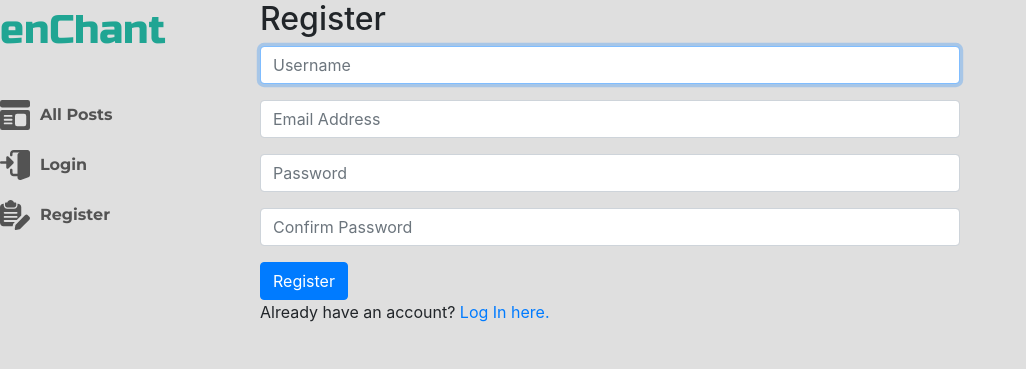
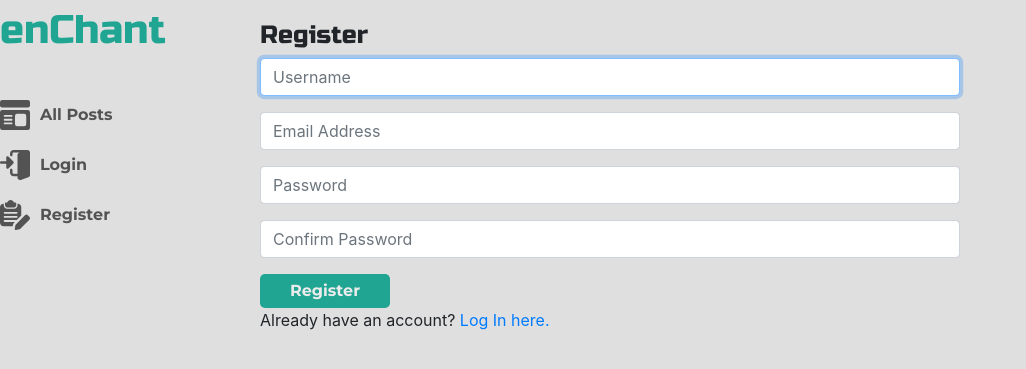
Before and after one commit to UncleKhab/cs50network, a Django app: page /register in a window 1280 px wide; the page is wider, and only the part inside the window is pictured. Shown: the top 369 px of that part, without its empty margins (0-1026 px from the left). Run offline with Django 3.2, Linux system fonts and the light colour scheme; tables that the repository leaves empty hold one stand-in row (values such as "Sample post"); some libraries are stand-ins or nearby versions.

Commit message:
Final Commit before Submit

```diff
--- a/project4/network/static/network/app.js
+++ b/project4/network/static/network/app.js
@@ -143,7 +143,7 @@ function create_tweet(e){
     })
     .then(response => {
         if(status === 201){
-            alert(response.message)
+
             location.reload()
         }else{
             alert(response.error)
--- a/project4/network/static/network/styles.css
+++ b/project4/network/static/network/styles.css
@@ -1,3 +1,12 @@
+.form-container {
+  margin: 20px 0;
+}
+
+.form-container h2 {
+  font-family: 'Russo One', sans-serif;
+  font-size: 25px;
+}
+
 body {
   -webkit-box-sizing: border-box;
           box-sizing: border-box;
@@ -259,7 +268,19 @@ body {
   font-size: 24px;
 }
 
-.profile-user button {
+.profile-follow {
+  font-family: 'Russo One', sans-serif;
+  display: -webkit-box;
+  display: -ms-flexbox;
+  display: flex;
+}
+
+.profile-follow-stats {
+  font-size: 20px;
+  margin-right: 20px;
+}
+
+.custom-btn {
   font-family: 'Montserrat', sans-serif;
   font-weight: bold;
   background-color: #20A593;
@@ -272,23 +293,17 @@ body {
   height: fit-content;
 }
 
-.profile-user button:hover {
+.custom-btn:hover {
   opacity: 0.8;
 }
 
-.profile-user button:focus {
+.custom-btn:focus {
   outline: none;
 }
 
-.profile-follow {
-  font-family: 'Russo One', sans-serif;
-  display: -webkit-box;
-  display: -ms-flexbox;
-  display: flex;
-}
-
-.profile-follow-stats {
-  font-size: 20px;
-  margin-right: 20px;
+.empty-status {
+  font-family: 'Source Sans Pro', sans-serif;
+  font-size: 24px;
+  font-weight: bold;
 }
 /*# sourceMappingURL=styles.css.map */
--- a/project4/network/static/network/styles.scss
+++ b/project4/network/static/network/styles.scss
@@ -11,6 +11,15 @@ $wash-red: #eb5a5a;
 // font-family: 'Open Sans', sans-serif;
 // font-family: 'Russo One', sans-serif;
 // font-family: 'Source Sans Pro', sans-serif;
+
+.form-container{
+    margin: 20px 0;
+    h2{
+        font-family:'Russo One', sans-serif;
+        font-size:25px;
+    }
+}
+
 body {
     box-sizing:border-box;
     margin:0;
@@ -214,7 +223,19 @@ body {
             font-family:'Russo One', sans-serif;
             font-size:24px;
         }
-        button{
+
+    }
+    &-follow{
+        font-family: 'Russo One', sans-serif;
+        display:flex;
+        &-stats{
+            font-size:20px;
+            margin-right: 20px;
+        }
+    }
+}
+
+.custom-btn{
     font-family: 'Montserrat', sans-serif;
     font-weight:bold;
     background-color: $primary-color;
@@ -230,13 +251,8 @@ body {
         outline:none;
     }
 }
+.empty-status{
+    font-family: 'Source Sans Pro', sans-serif;
+    font-size:24px;
+    font-weight:bold;
 }
-    &-follow{
-        font-family: 'Russo One', sans-serif;
-        display:flex;
-        &-stats{
-            font-size:20px;
-            margin-right: 20px;
-        }
-    }
-}
--- a/project4/network/templates/network/index.html
+++ b/project4/network/templates/network/index.html
@@ -41,10 +41,7 @@
                         {% endif %}
                         <p>{{ tweet.like.count }}</p>
                     </button>
-                    <button>
-                        <img src="{% static 'network/icons/comment.svg' %}">
-                        <p>2</p>
-                    </button>
+
                     {% if request.user == tweet.user%}
                     <button class="edit" data-id="{{ tweet.id }}">
                         <img src="{% static 'network/icons/edit.svg' %}">
--- a/project4/network/templates/network/login.html
+++ b/project4/network/templates/network/login.html
@@ -2,6 +2,7 @@
 
 {% block body %}
 
+    <div class="form-container">
         <div class="login-form">
             <h2>Login</h2>
 
@@ -17,10 +18,10 @@
                 <div class="form-group">
                     <input class="form-control" type="password" name="password" placeholder="Password">
                 </div>
-            <input class="btn btn-primary" type="submit" value="Login">
+                <input class="custom-btn" type="submit" value="Login">
             </form>
 
             Don't have an account? <a href="{% url 'register' %}">Register here.</a>
         </div>
-
+    </div>
 {% endblock %}
--- a/project4/network/templates/network/register.html
+++ b/project4/network/templates/network/register.html
@@ -4,7 +4,7 @@
 
 
 
-    <div class="login-form">
+    <div class="form-container">
         <h2>Register</h2>
 
         {% if message %}
@@ -24,7 +24,7 @@
             <div class="form-group">
                 <input class="form-control" type="password" name="confirmation" placeholder="Confirm Password">
             </div>
-            <input class="btn btn-primary" type="submit" value="Register">
+            <input class="custom-btn" type="submit" value="Register">
         </form>
         Already have an account? <a href="{% url 'login' %}">Log In here.</a>
     </div>
--- a/project4/network/urls.py
+++ b/project4/network/urls.py
@@ -10,8 +10,6 @@ urlpatterns = [
     path("register", views.register, name="register"),
     path("profile/<int:user_id>", views.display_profile_view, name="display_profile_view"),
     path("following/", views.following_view, name="following_view"),
-
-    # API Routes
     path("create", views.create_post, name="create_post"),
     path("edit", views.edit_post, name="edit_post"),
     path("like", views.like_post, name="like_post"),
--- a/project4/network/views.py
+++ b/project4/network/views.py
@@ -109,8 +109,8 @@ def follow_user(request):
         q_user = User.objects.get(pk=user_id)
         current_user = request.user
         # QUERY FOR USERS PROFILES
-        q_user_profile = create_profile(q_user)
-        current_user_profile = create_profile(current_user)
+        q_user_profile = Profile.objects.get(user=q_user)
+        current_user_profile = Profile.objects.get(user=current_user)
 
         # CHECKING WHICH ACTION TO TAKE
         if current_user in q_user_profile.followers.all():
@@ -139,7 +139,7 @@ def display_profile_view(request, user_id):
     profile_user = User.objects.get(pk=user_id)
     current_user = request.user
     # QUERY FOR PROFILE
-    profile = create_profile(profile_user)
+    profile = Profile.objects.get(user=profile_user)
     # LOAD THE PROFILE POSTS
     posts_list = profile_user.posts.all().order_by('-date_added')
     # COMPARE IF CURRENT USER IS THE SAME AS THE VIEWED PROFILE
@@ -223,6 +223,7 @@ def register(request):
         try:
             user = User.objects.create_user(username, email, password)
             user.save()
+            create_profile(user)
         except IntegrityError:
             return render(request, "network/register.html", {
                 "message": "Username already taken."
```
Also changed, not shown: project4/network/templates/network/following.html (+5 -4 lines), project4/network/templates/network/profile.html (+4 -5 lines), project4/db.sqlite3, 1 other file. Lines whose indentation alone changed are shown as unchanged.
